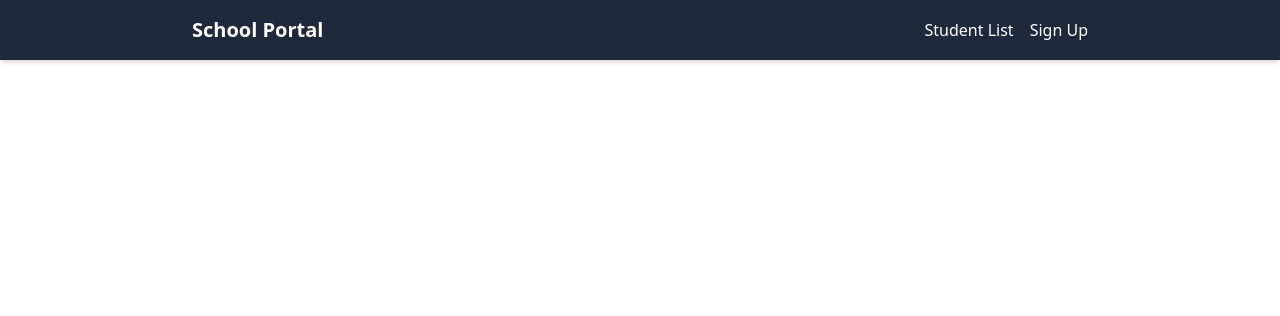
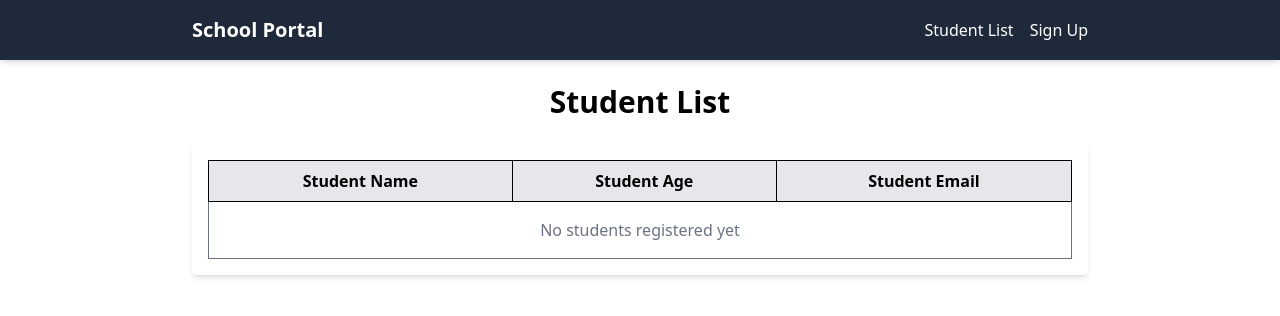
Before and after one commit to Chisquare7/school_portal, a React (Vite) app: page /dashboard in a window 1280 px wide. Shown: the top 316 px of the page. Built offline with nearby package versions, Linux system fonts and the light colour scheme; sample sign-in values are in the browser's storage.

Commit message:
feat: Implement Dashboard.jsx for protected route and its routing in App.jsx

```diff
--- a/src/App.jsx
+++ b/src/App.jsx
@@ -1,9 +1,15 @@
 import { useEffect, useState } from "react";
-import { BrowserRouter as Router, Routes, Route } from "react-router-dom";
+import {
+  BrowserRouter as Router,
+  Routes,
+  Route,
+  Navigate,
+} from "react-router-dom";
 import NavBar from "./components/NavBar.jsx";
 import Home from "./pages/Home";
 import Signup from "./pages/Signup";
 import Login from "./pages/Login.jsx";
+import Dashboard from "./pages/Dashboard.jsx";
 
 function App() {
   const [students, setStudents] = useState(() => {
@@ -36,6 +42,16 @@ function App() {
             path="/signup"
             element={<Signup students={students} setStudents={setStudents} />}
           />
+          <Route
+            path="/dashboard"
+            element={
+              studentUser ? (
+                <Dashboard students={students} />
+              ) : (
+                <Navigate to="/login" />
+              )
+            }
+          />
         </Routes>
       </Router>
     </>
--- /dev/null
+++ b/src/pages/Dashboard.jsx
@@ -0,0 +1,42 @@
+import React from "react";
+
+const Dashboard = ({ students }) => {
+  return (
+    <div className="p-6">
+      <h1 className="text-3xl font-bold text-center mb-6">Student List</h1>
+      <div className="max-w-4xl mx-auto bg-white p-4 shadow-md rounded">
+        <table className="w-full border-collapse border border-gray-300">
+          <thead>
+            <tr className="bg-gray-200">
+              <th className="border p-2">Student Name</th>
+              <th className="border p-2">Student Age</th>
+              <th className="border p-2">Student Email</th>
+            </tr>
+          </thead>
+          <tbody>
+            {students.length > 0 ? (
+              students.map((student, index) => (
+                <tr key={index} className="text-center">
+                  <td className="border p-2">{student.name}</td>
+                  <td className="border p-2">{student.age}</td>
+                  <td className="border p-2">{student.email}</td>
+                </tr>
+              ))
+            ) : (
+              <tr>
+                <td
+                  colSpan="3"
+                  className="border p-4 text-center text-gray-500"
+                >
+                  No students registered yet
+                </td>
+              </tr>
+            )}
+          </tbody>
+        </table>
+      </div>
+    </div>
+  );
+};
+
+export default Dashboard;
```
